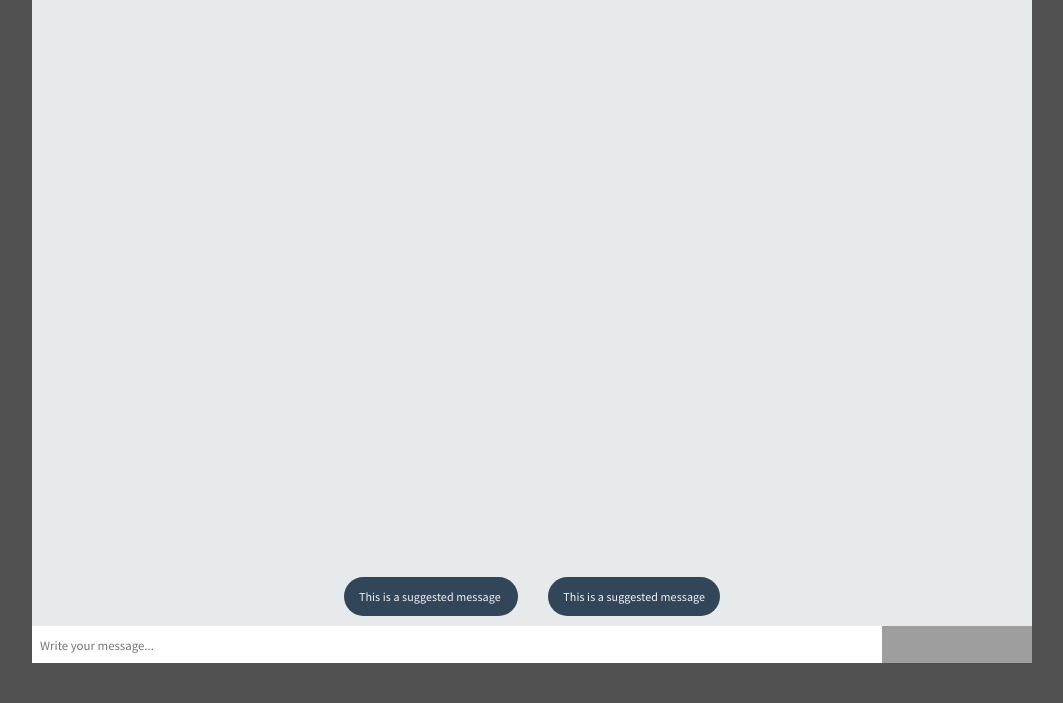
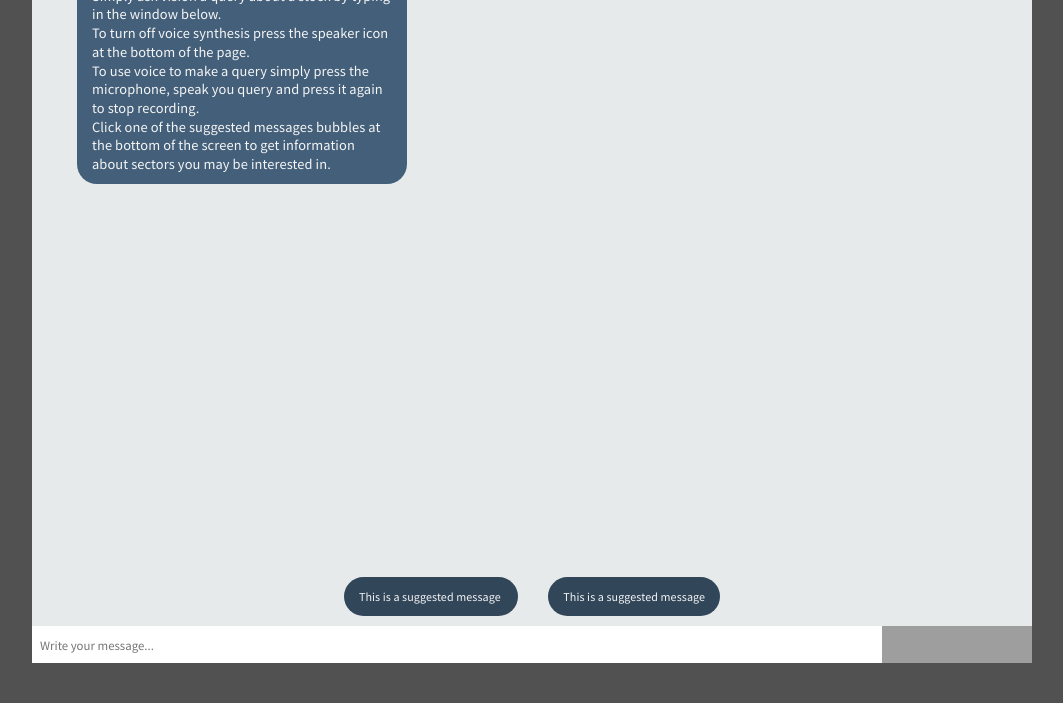
Before and after one commit to u1602283/cs261-front-end, a plain HTML site: page templates/index.html in a window 1280 px wide. Shown: the part 97-800 px from the top of the page, without its empty margins (108-1171 px from the left). Drawn offline with nearby package versions, Linux system fonts and the light colour scheme; grey boxes are pictures that could not be loaded.

Commit message:
Added introduction message

```diff
--- a/templates/index.html
+++ b/templates/index.html
@@ -25,7 +25,11 @@ Website: http://emilcarlsson.se/
 			<ul>
 				<li class="replies">
 					<img src="https://cdn.discordapp.com/attachments/400378754427256834/418920217104613399/bot.svg" alt="" />
-					<p>Hello, How can I help you today?</p>
+					<p>Hello, How can I help you today?<br>
+						Simply ask vision a query about a stock by typing in the window below.<br>
+						To turn off voice synthesis press the speaker icon at the bottom of the page.<br>
+						To use voice to make a query simply press the microphone, speak you query and press it again to stop recording.<br>
+						Click one of the suggested messages bubbles at the bottom of the screen to get information about sectors you may be interested in.<br></p>
 				</li>
 			</ul>
 			<div id="snackbarWrapper">
```
